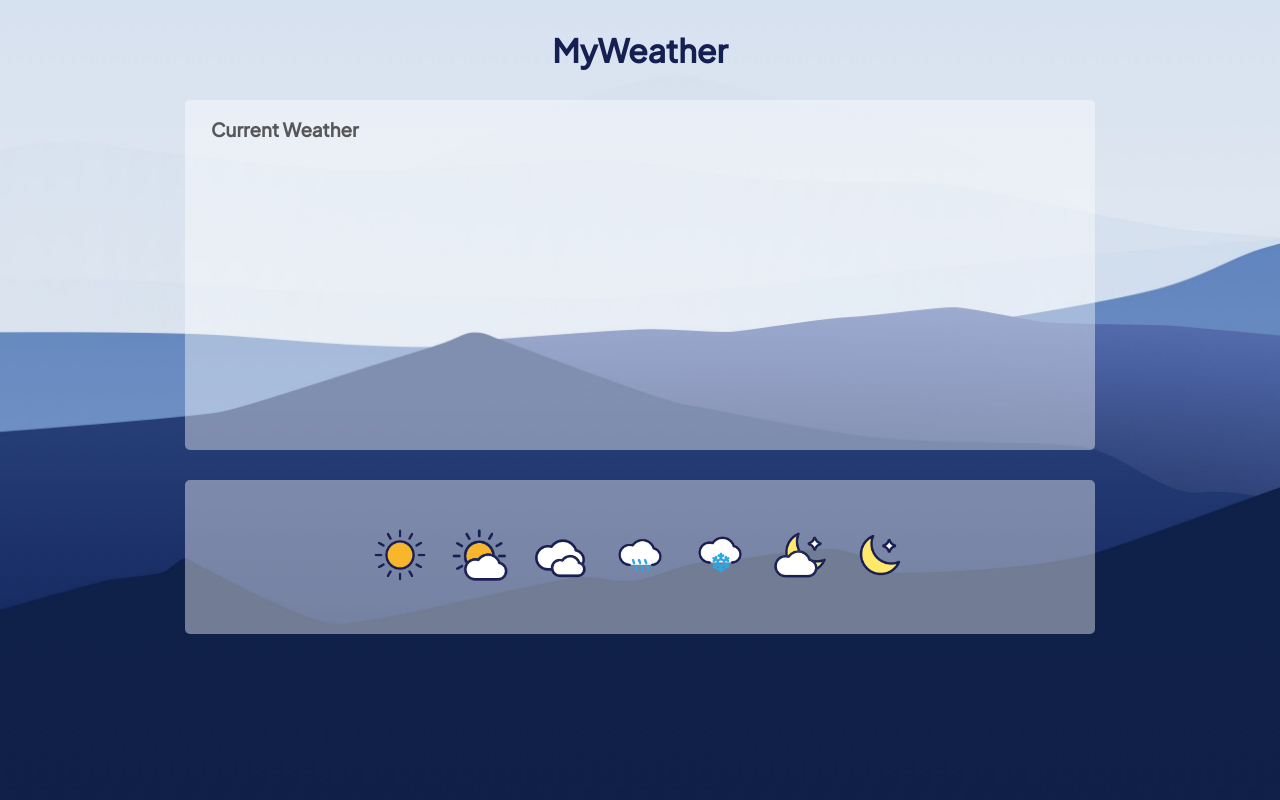
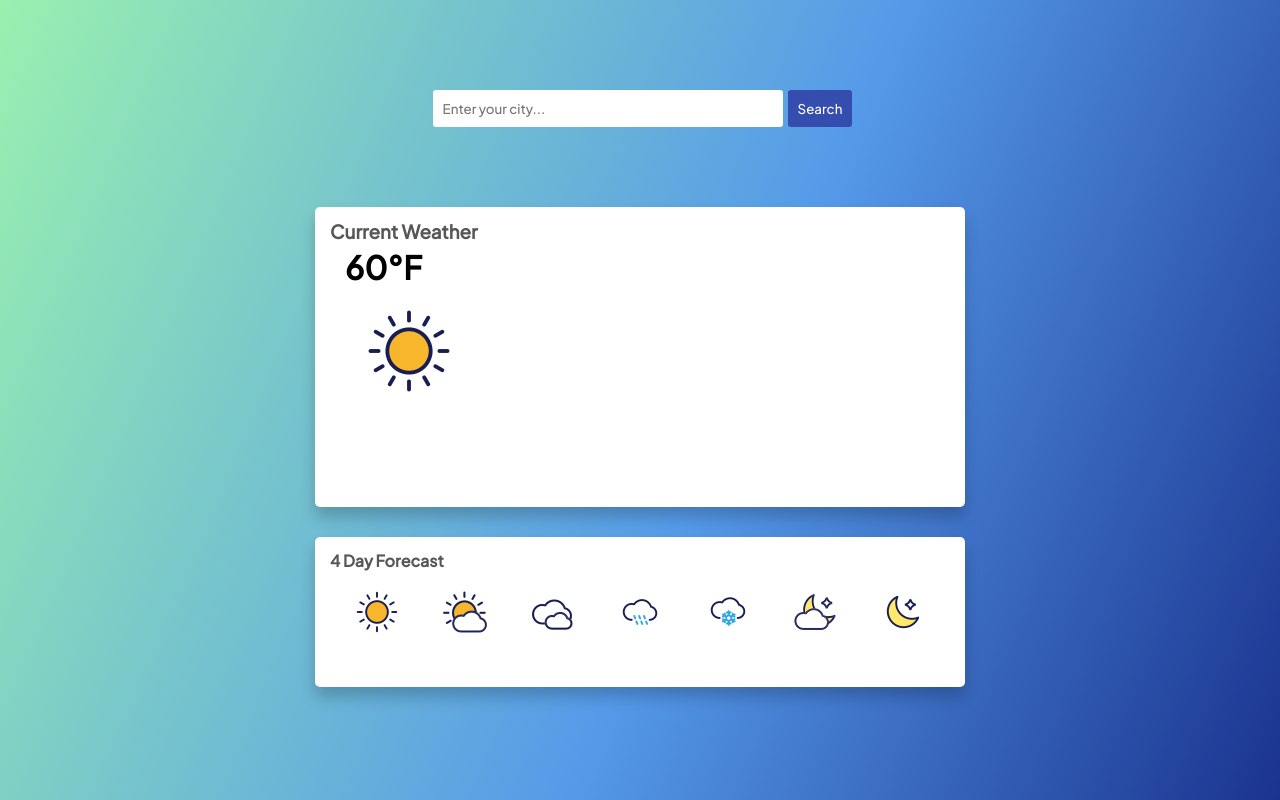
Before and after one commit to chynapb/my-weather, a React (Create React App) app: page / in a window 1280 px wide. Built offline with nearby package versions, Linux system fonts and the light colour scheme.

Commit message:
Style updates

```diff
--- a/src/App.css
+++ b/src/App.css
@@ -7,52 +7,90 @@
   font-family: 'Plus Jakarta Sans', sans-serif;
 }
 
-body {
+.app {
+  width: 100%;
+  min-height: 100vh;
+  padding: 10px;
+  background: rgb(224, 179, 242);
+  background: linear-gradient(
+    113deg,
+    rgb(153, 240, 175) 0%,
+    rgb(85, 154, 233) 56%,
+    rgb(26, 51, 143) 100%
+  );
+}
+
+.search {
   display: flex;
   align-items: center;
   justify-content: center;
-  background-image: url(/public/imgs/background.jpg);
-  background-repeat: no-repeat;
-  background-size: cover;
+  margin-top: 75px;
 }
 
-.container {
-  width: 100%;
-  min-height: 100vh;
+#search-box {
+  width: 350px;
+  border: none;
+  outline: none;
+  border-radius: 3px;
+  background: #fff;
   padding: 10px;
+  color: #3f3f3f;
+  margin: 5px;
 }
 
-img {
-  height: 5rem;
-  width: 5rem;
+button {
+  border: none;
+  outline: none;
+  padding: 10px;
+  background: rgb(52, 77, 175);
+  color: #fff;
+  cursor: pointer;
+  border-radius: 3px;
 }
 
-.h1 {
-  text-align: center;
-  color: #161f52;
-  margin: 20px auto;
+button:hover {
+  background: rgba(70, 97, 207, 0.781);
+  transition: 0.3s;
+  cursor: pointer;
 }
 
-h3 {
+.display {
+  position: relative;
+  width: 100%;
+  max-width: 650px;
+  height: 300px;
+  background: #ffffff;
+  margin: 75px auto 20px;
+  padding: 40px 30px 40px;
+  border-radius: 5px;
+  box-shadow: 0px 10px 15px rgba(0, 0, 0, 0.199);
+}
+
+.forecast {
+  position: relative;
+  display: flex;
+  align-items: center;
+  justify-content: space-between;
+  width: 100%;
+  max-width: 650px;
+  height: 150px;
+  background: #ffffff;
+  margin: 30px auto 20px;
+  padding: 40px 30px 40px;
+  border-radius: 5px;
+  box-shadow: 0px 10px 15px rgba(0, 0, 0, 0.199);
+}
+
+h3,
+h4 {
   position: absolute;
   top: 8px;
-  left: 16px;
-  padding: 10px;
+  left: 10px;
+  padding: 5px;
   color: #575757;
 }
 
-.display-container {
-  position: relative;
-  background: #ffffff69;
-  border-radius: 5px;
-  margin-top: 30px;
-  padding: 175px 175px;
+.forecast-img {
+  height: 4rem;
+  width: 4rem;
 }
-
-.forecast-container {
-  position: relative;
-  background: #ffffff69;
-  border-radius: 5px;
-  margin-top: 30px;
-  padding: 35px 175px;
-}
--- a/src/App.js
+++ b/src/App.js
@@ -1,11 +1,12 @@
 import './App.css';
 import { Display } from './components/Display';
 import { Forecast } from './components/Forecast';
+import { Search } from './components/Search';
 
 function App() {
   return (
-    <div className='container'>
-      <h1 className='h1'>MyWeather</h1>
+    <div className='app'>
+      <Search />
       <Display />
       <Forecast />
     </div>
--- a/src/components/Display.js
+++ b/src/components/Display.js
@@ -1,7 +1,11 @@
 export const Display = () => {
   return (
-    <div className='display-container'>
+    <div className='display'>
       <h3>Current Weather</h3>
+      <div className='current-weather'>
+        <h1>60°F</h1>
+        <img src={'/imgs/sunny.png'} alt='weather'></img>
+      </div>
     </div>
   );
 };
--- a/src/components/Forecast.js
+++ b/src/components/Forecast.js
@@ -1,13 +1,14 @@
 export const Forecast = () => {
   return (
-    <div className='forecast-container'>
-      <img src={'/imgs/sunny.png'}></img>
-      <img src={'/imgs/partly-cloudy.png'}></img>
-      <img src={'/imgs/cloudy.png'}></img>
-      <img src={'/imgs/rain.png'}></img>
-      <img src={'/imgs/snow.png'}></img>
-      <img src={'/imgs/partly-cloudy-moon.png'}></img>
-      <img src={'/imgs/moon.png'}></img>
+    <div className='forecast'>
+      <h4>4 Day Forecast</h4>
+      <img src={'/imgs/sunny.png'} className='forecast-img'></img>
+      <img src={'/imgs/partly-cloudy.png'} className='forecast-img'></img>
+      <img src={'/imgs/cloudy.png'} className='forecast-img'></img>
+      <img src={'/imgs/rain.png'} className='forecast-img'></img>
+      <img src={'/imgs/snow.png'} className='forecast-img'></img>
+      <img src={'/imgs/partly-cloudy-moon.png'} className='forecast-img'></img>
+      <img src={'/imgs/moon.png'} className='forecast-img'></img>
     </div>
   );
 };
--- a/src/components/Search.js
+++ b/src/components/Search.js
@@ -0,0 +1,8 @@
+export const Search = () => {
+  return (
+    <div className='search'>
+      <input id='search-box' type='text' placeholder='Enter your city...' />
+      <button>Search</button>
+    </div>
+  );
+};
```
Also changed, not shown: public/imgs/background.jpg.
